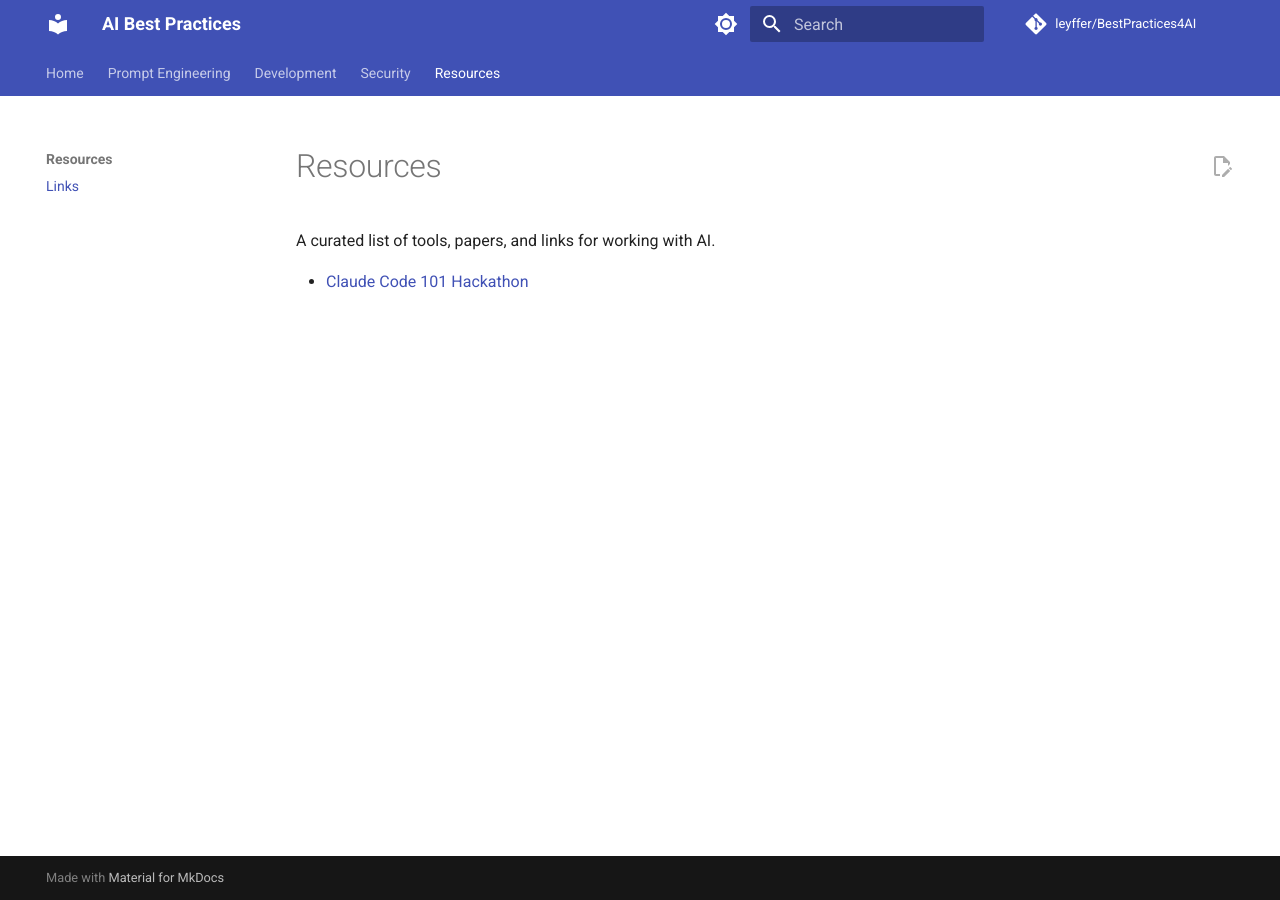
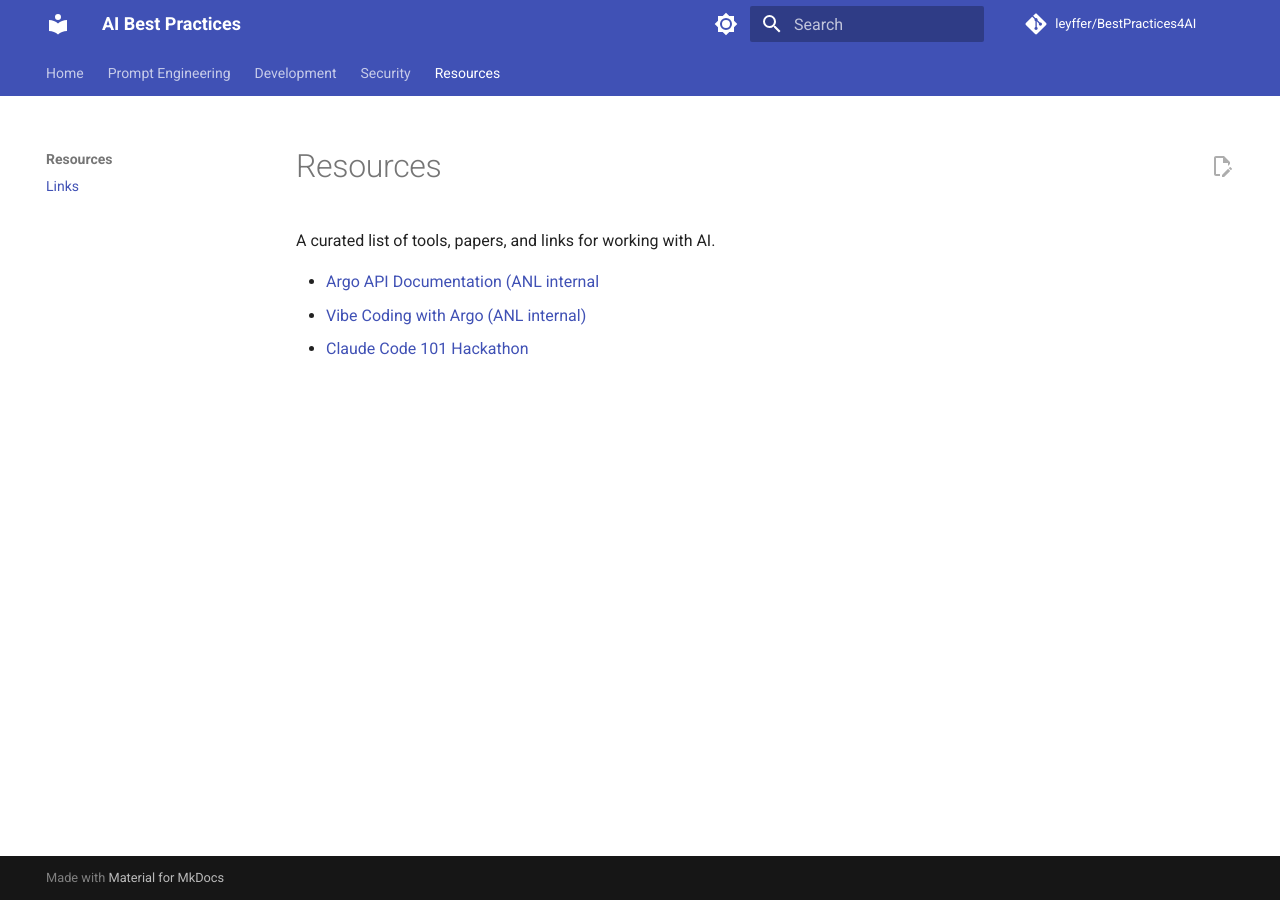
Before and after one commit to leyffer/BestPractices4AI, an MkDocs documentation site: the page built from docs/resources/links.md, in a window 1280 px wide. Built offline with MkDocs 1.6.1 and Material for MkDocs 9.7.7, drawn with Linux system fonts in a browser that asks for light colours; comment, search, counter and statistics services are not loaded.

Commit message:
adding more links

```diff
--- a/docs/resources/links.md
+++ b/docs/resources/links.md
@@ -2,4 +2,6 @@
 
 A curated list of tools, papers, and links for working with AI.
 
+* [Argo API Documentation (ANL internal](https://anl.app.box.com/notes/1444961193376?s=ubtrsefonqeo9xppdzcurezy8rzsbs96)
+* [Vibe Coding with Argo (ANL internal)](https://anl.app.box.com/notes/1871610644419?s=hxc72dkm0a8mlmo7ownfl4ixwx6iu3ko)
 * [Claude Code 101 Hackathon](https://github.com/wilke/claude-code-101)
```
